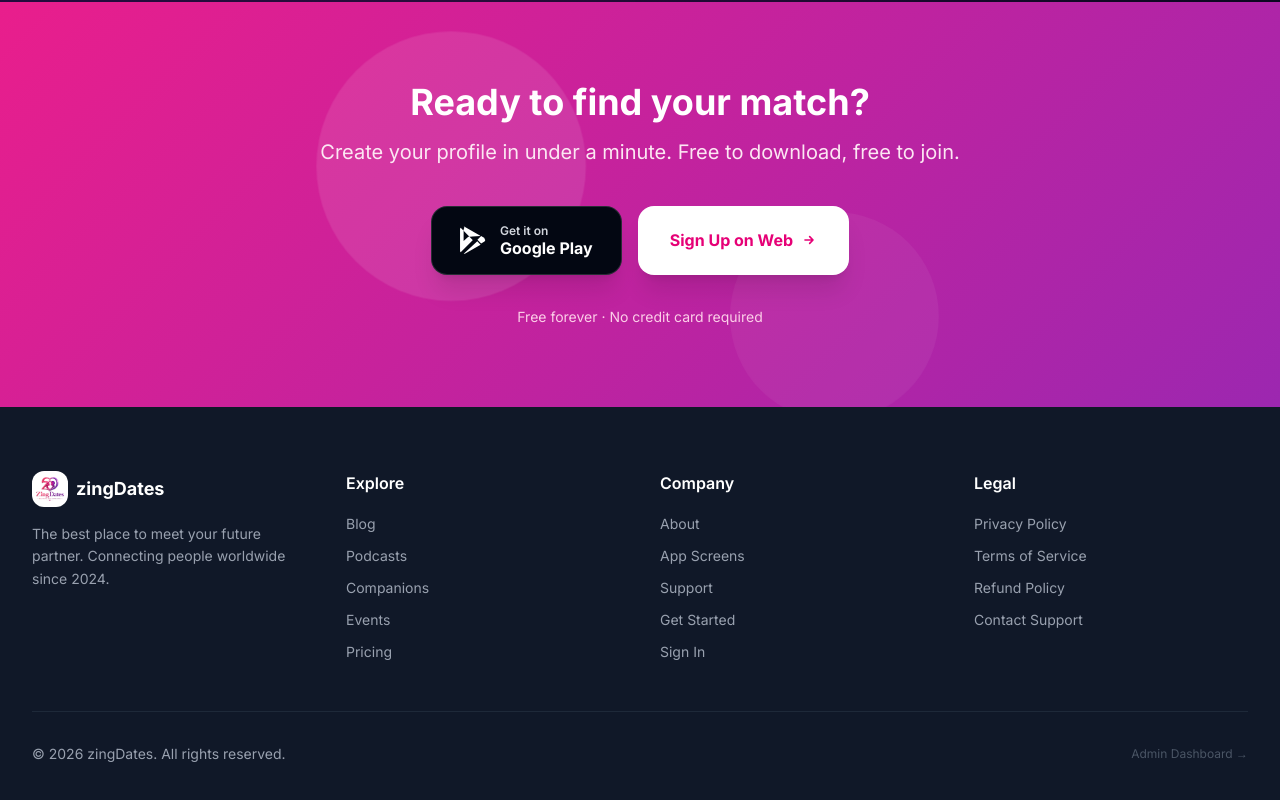
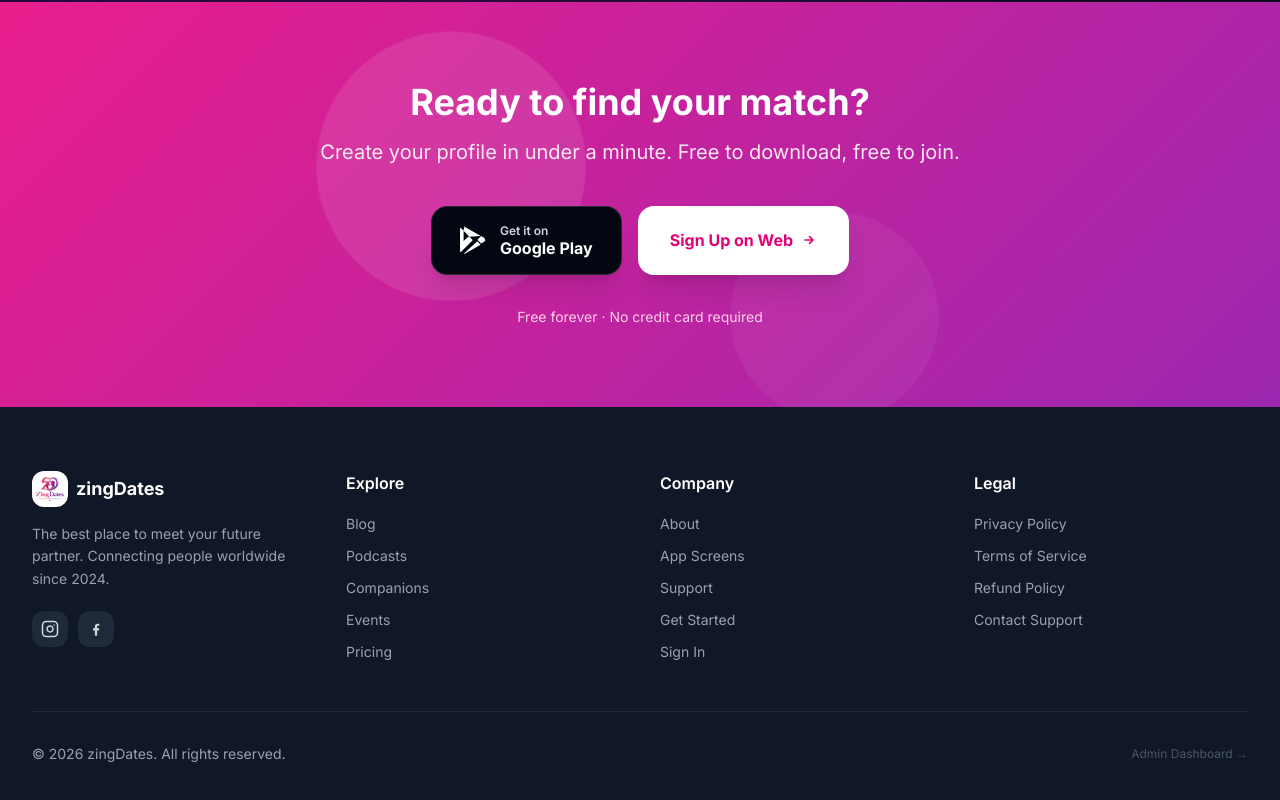
Before and after one commit to itsandeepv/zingdatesweb, a Next.js app: page / in a window 1280 px wide. Shown: the part 4160-4960 px from the top of the page. Built offline with nearby package versions, Linux system fonts and the light colour scheme; no server answers.

Commit message:
new changes

```diff
--- a/app/companions/page.tsx
+++ b/app/companions/page.tsx
@@ -71,7 +71,7 @@ export default async function CompanionsPage({
           </div>
 
           <h1 className="text-4xl sm:text-5xl lg:text-6xl font-bold text-white leading-tight max-w-3xl mx-auto">
-            Book someone to{' '}
+            Rent someone to{' '}
             <span className="gradient-brand-text-anim">spend time with</span>
           </h1>
           <p className="text-lg text-white/80 leading-relaxed max-w-2xl mx-auto mt-5">
@@ -140,7 +140,7 @@ export default async function CompanionsPage({
                 {companions.map((c, i) => (
                   <ScrollReveal key={c.id} delay={(i % 4) * 80} direction="up" className="h-full">
                     {/* Rates stay visible on the browse page; the landing teaser hides them. */}
-                    <CompanionCard c={c} categoryLabels={labels} showPrice />
+                    <CompanionCard c={c} categoryLabels={labels} />
                   </ScrollReveal>
                 ))}
               </div>
--- a/components/SiteFooter.tsx
+++ b/components/SiteFooter.tsx
@@ -1,5 +1,6 @@
 import Link from 'next/link'
 import Image from 'next/image'
+import { SOCIAL_LINKS } from '@/lib/site'
 
 export default function SiteFooter() {
   const groups = [
@@ -37,6 +38,24 @@ export default function SiteFooter() {
               <span className="text-white font-bold text-lg">zingDates</span>
             </Link>
             <p className="text-sm leading-relaxed">The best place to meet your future partner. Connecting people worldwide since 2024.</p>
+
+            {/* Social */}
+            <div className="flex items-center gap-2.5 mt-5">
+              <a href={SOCIAL_LINKS.instagram} target="_blank" rel="noopener" aria-label="zingDates on Instagram" title="Instagram"
+                className="w-9 h-9 rounded-xl bg-gray-800 hover:bg-gradient-to-br hover:from-[#f58529] hover:via-[#dd2a7b] hover:to-[#8134af] text-gray-300 hover:text-white flex items-center justify-center transition-all">
+                <svg width="18" height="18" viewBox="0 0 24 24" fill="none" stroke="currentColor" strokeWidth={2} strokeLinecap="round" strokeLinejoin="round" aria-hidden="true">
+                  <rect x="2" y="2" width="20" height="20" rx="5" ry="5" />
+                  <path d="M16 11.37A4 4 0 1 1 12.63 8 4 4 0 0 1 16 11.37z" />
+                  <line x1="17.5" y1="6.5" x2="17.51" y2="6.5" />
+                </svg>
+              </a>
+              <a href={SOCIAL_LINKS.facebook} target="_blank" rel="noopener" aria-label="zingDates on Facebook" title="Facebook"
+                className="w-9 h-9 rounded-xl bg-gray-800 hover:bg-[#1877F2] text-gray-300 hover:text-white flex items-center justify-center transition-all">
+                <svg width="18" height="18" viewBox="0 0 24 24" fill="currentColor" aria-hidden="true">
+                  <path d="M13.5 21v-7h2.4l.4-3h-2.8V9.1c0-.9.3-1.5 1.5-1.5h1.4V5.1c-.3 0-1.2-.1-2.2-.1-2.2 0-3.7 1.3-3.7 3.8V11H8v3h2.5v7h3z" />
+                </svg>
+              </a>
+            </div>
           </div>
           {groups.map(g => (
             <div key={g.title}>
--- a/lib/seo.ts
+++ b/lib/seo.ts
@@ -6,7 +6,7 @@
  * IMPORTANT: only mark up what is actually visible on the page — never fabricate
  * ratings/reviews (Google penalises self-serving or invisible review markup).
  */
-import { SITE_URL, SITE_NAME, PLAY_STORE_URL } from './site'
+import { SITE_URL, SITE_NAME, PLAY_STORE_URL, SOCIAL_LINKS } from './site'
 
 const ORG_ID = `${SITE_URL}/#organization`
 const WEBSITE_ID = `${SITE_URL}/#website`
@@ -25,6 +25,7 @@ export function organizationSchema() {
     image: `${SITE_URL}/og-image.jpg`,
     description:
       'zingDates is a social networking platform to meet your future partner and book verified companions through local events, real-time chat, and video calls.',
+    sameAs: Object.values(SOCIAL_LINKS),
   }
 }
 
--- a/lib/site.ts
+++ b/lib/site.ts
@@ -7,6 +7,12 @@ export const SITE_URL = (
 ).replace(/\/$/, '')
 
 export const SITE_NAME = 'zingDates'
+
+/** Official social profiles — footer icons and the Organization schema's sameAs. */
+export const SOCIAL_LINKS = {
+  instagram: 'https://www.instagram.com/zingdates/',
+  facebook:  'https://www.facebook.com/profile.php?id=61594014257270',
+} as const
 
 /** Google Play listing for the ZingDates Android app. */
 export const PLAY_STORE_URL =
```
